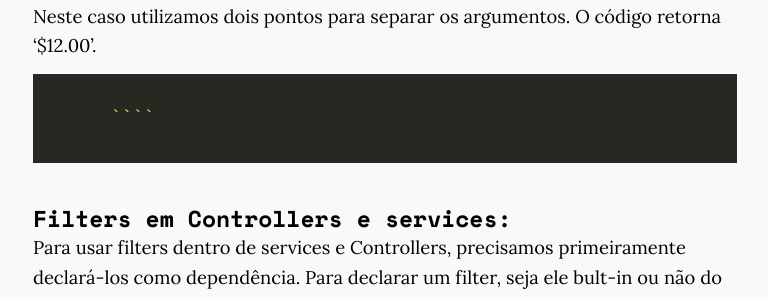
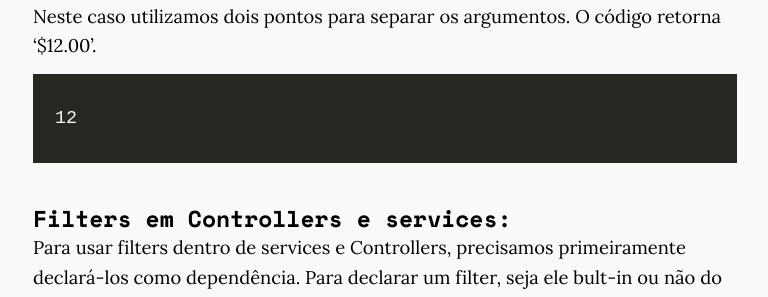
Before and after one commit to Nabucodono5or/Nabucodono5or.github.io, a Jekyll site: the page built from _posts/2019-08-10-nova-materia.markdown, in a window 1280 px wide and 900 px high, scrolled down 2147 px. Shown: the part 152-449 px from the top of the window, without its empty margins (255-1023 px from the left). Built offline with Jekyll 4.4.1, drawn with Linux system fonts in a browser that asks for light colours; nearby versions of some CDN libraries.

Commit message:
test code block

````diff
--- a/_posts/2019-08-10-nova-materia.markdown
+++ b/_posts/2019-08-10-nova-materia.markdown
@@ -53,12 +53,11 @@ O número de filters chaining pode variar de dois ou mais. Filters também podem
 
 Abaixo executamos o mesmo código que formata o valor '12' para moeda, contudo agora com um segundo argumento definindo a quantidade de casas decimais. Neste caso utilizamos dois pontos para separar os argumentos. O código retorna '$12.00'.
 
+```
 
-~~~ javascript
+  {{ 12 | currency:'$':'2' }}
 
-       ``{{`` 12 | currency:'$':'2' ``}}``
-
-~~~
+```
 <br>
 
 #### Filters em Controllers e services:
````
